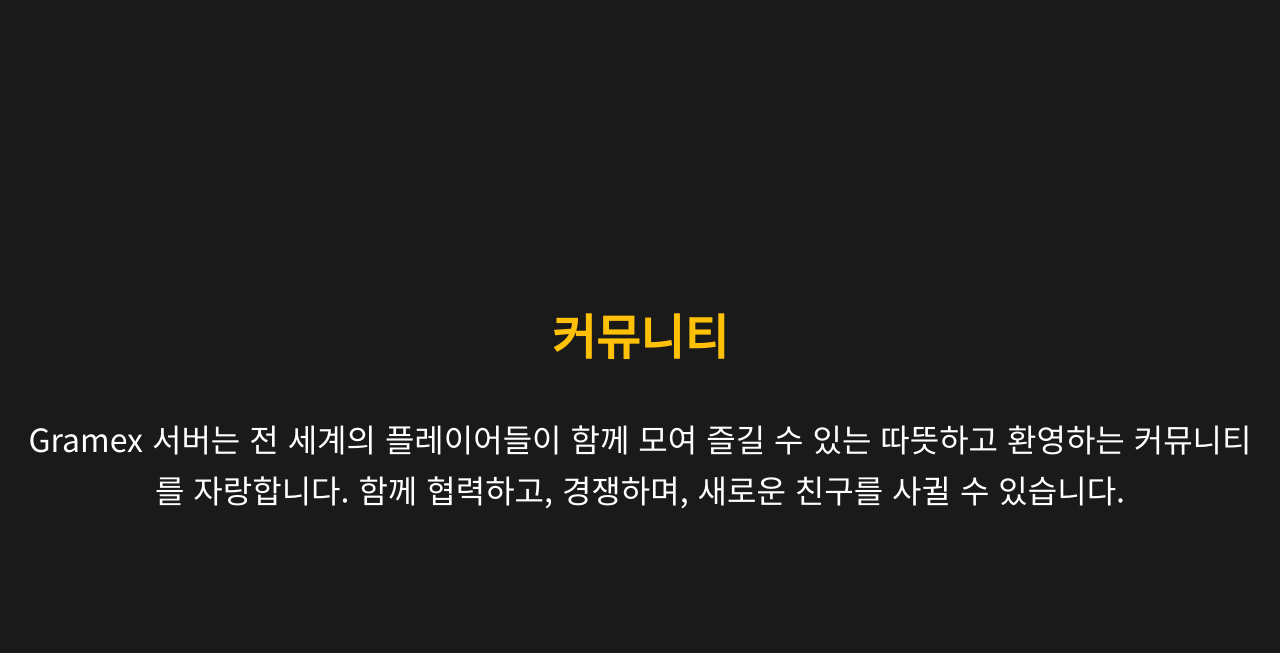
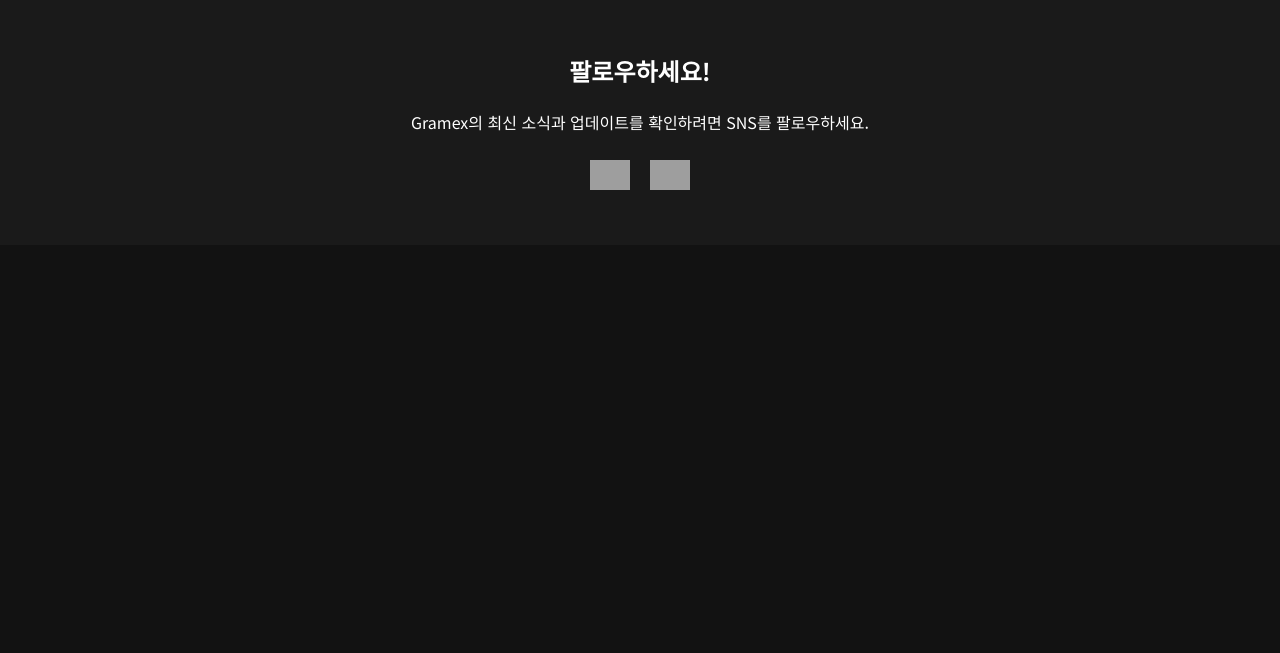
Before and after one commit to jamminit12/dimit, a plain HTML site: page index.html in a window 1280 px wide. Shown: the part 4107-4760 px from the top of the page. After the commit the page ends 4352 px from the top, so only its background shows below. Drawn offline with Linux system fonts and the light colour scheme; grey boxes are pictures that could not be loaded.

Commit message:
Update index.html

```diff
--- a/index.html
+++ b/index.html
@@ -359,14 +359,6 @@
             </div>
         </section>
 
-        <!-- 커뮤니티 섹션 -->
-        <section class="extra-section" style="background-color: #1a1a1a;">
-            <div>
-                <h2 style="color: var(--accent-color);">커뮤니티</h2>
-                <p style="color: var(--text-color);">Gramex 서버는 전 세계의 플레이어들이 함께 모여 즐길 수 있는 따뜻하고 환영하는 커뮤니티를 자랑합니다. 함께 협력하고, 경쟁하며, 새로운 친구를 사귈 수 있습니다.</p>
-            </div>
-        </section>
-
         <style>
             .sns-section {
                 background-color: #1a1a1a;
```
